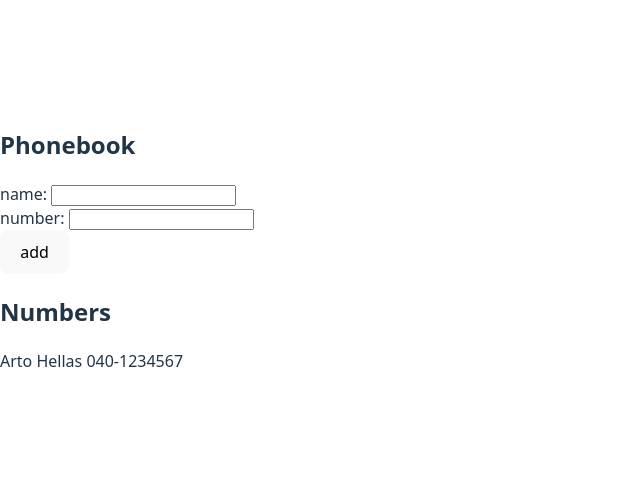
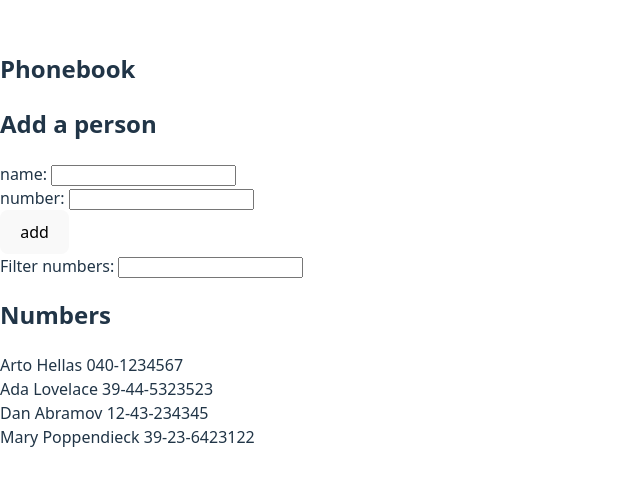
Before and after one commit to TrollRoll2/fullstack-course, a React (Vite) app in the folder part2/phonebook/: page / in a window 1280 px wide. Shown: the part 160-646 px from the top of the page, without its empty margins (0-640 px from the left). Built offline with nearby package versions, Linux system fonts and the light colour scheme.

Commit message:
exercise 2.9

```diff
--- a/part2/phonebook/src/App.jsx
+++ b/part2/phonebook/src/App.jsx
@@ -4,13 +4,19 @@ const Person = ({name, number}) => <div>{name} {number}</div>
 
 const App = () => {
   const [persons, setPersons] = useState([
-    { name: 'Arto Hellas', number: '040-1234567' }
+    { name: 'Arto Hellas', number: '040-1234567' },
+    { name: 'Ada Lovelace', number: '39-44-5323523', id: 2 },
+    { name: 'Dan Abramov', number: '12-43-234345', id: 3 },
+    { name: 'Mary Poppendieck', number: '39-23-6423122', id: 4 }
   ])
   const [newName, setNewName] = useState('')
   const [newNumber, setNewNumber] = useState('')
+  const [newFilter, setNewFilter] = useState('')
 
   const handleInput = (event) => setNewName(event.target.value)
   const handleInputNumber = (event) => setNewNumber(event.target.value)
+  const handleInputFilter = (event) => setNewFilter(event.target.value)
+  const filteredPersons = persons.filter(person => person.name.toLowerCase().includes(newFilter.toLowerCase()))
 
   const handleName = (event) => {
     event.preventDefault()
@@ -26,6 +32,7 @@ const App = () => {
   return (
     <div>
       <h2>Phonebook</h2>
+      <h2>Add a person</h2>
       <form onSubmit={handleName}>
         <div>
           name: <input
@@ -41,8 +48,13 @@ const App = () => {
           <button type="submit">add</button>
         </div>
       </form>
+      <div>
+        Filter numbers: <input
+        value={newFilter}
+        onChange={handleInputFilter} />
+      </div>
       <h2>Numbers</h2>
-        {persons.map(person => <Person key={person.name} name={person.name} number={person.number} />)}
+        {filteredPersons.map(person => <Person key={person.name} name={person.name} number={person.number} />)}
     </div>
   )
 }
```
